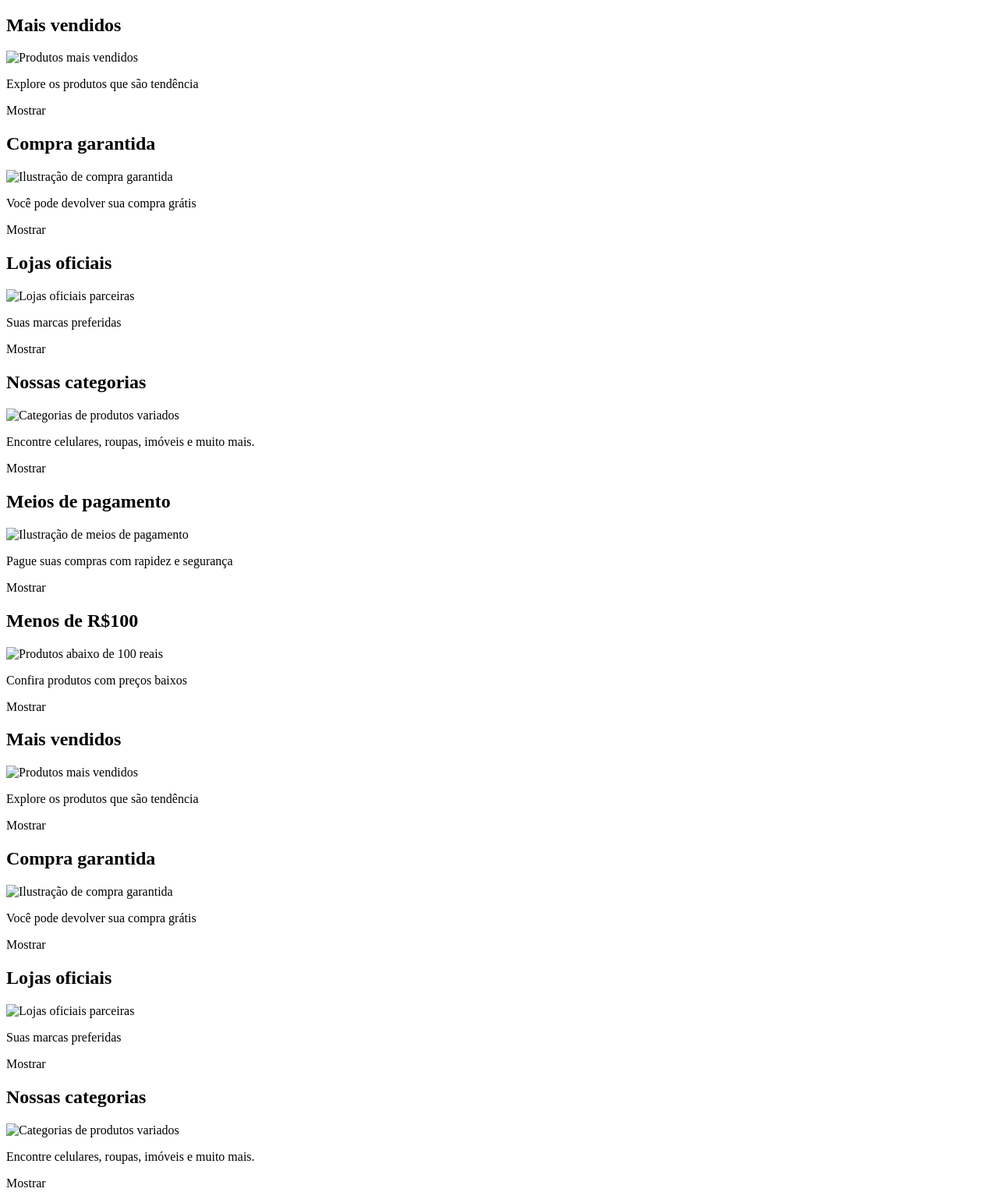
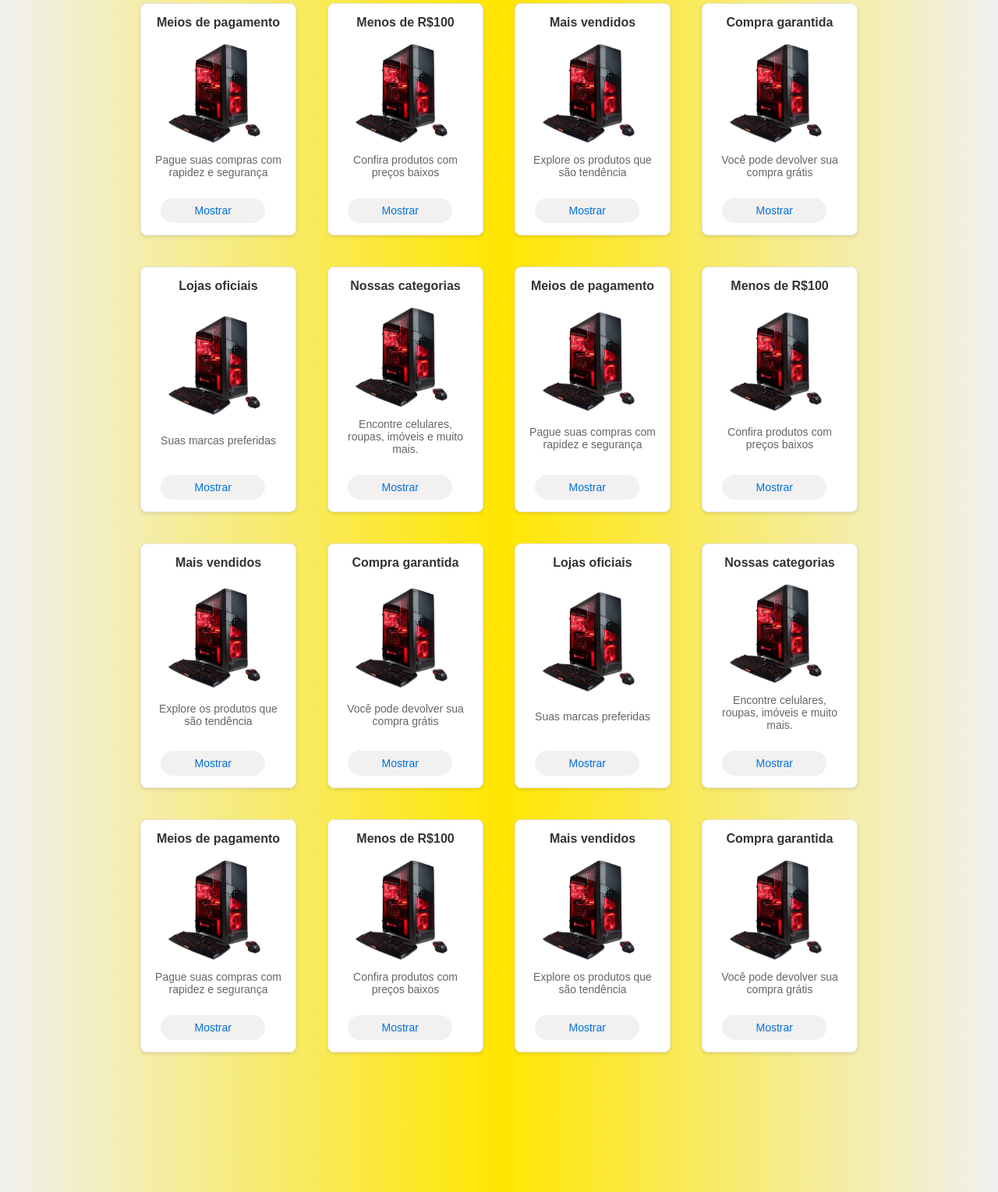
Before and after one commit to Matador1302/ProjetoMercadoLIvre, a plain HTML site: page Projeto Erro/index.html in a window 1280 px wide. Shown: the part 444-1973 px from the top of the page at 78% size. Drawn offline with Linux system fonts and the light colour scheme; files whose address does not match are found by name.

Commit message:
Correção do html e css

```diff
--- a/Projeto Erro/index.html
+++ b/Projeto Erro/index.html
@@ -1,3 +1,4 @@
+<!DOCTYPE html>
 <html lang="pt-br">
 
 <head>
@@ -6,20 +7,19 @@
     <!--ICONE DA PAGINA-->
     <link rel="shortcut icon" href="./src/assets/Logo.jpg">
     <!--CSS EXTERNO-->
-    <link rel="styleshet" href="./src/css/estilo.css">
-    <tittle>Mercado Livre</tittle>
-
+    <link rel="stylesheet" href="./src/css/estilo.css">
+    <title>Mercado Livre</title>
 </head>
 
 <body>
 
-<div id="main">
+    <div id="main">
 
         <!-- Cabeçalho principal da página -->
         <header id="topo">
             <div id="logo">
                 <a href="#">
-                    <img scr="https://http2.mlstatic.com/frontend-assets/ml-web-navigation/ui-navigation/6.6.34/mercadolibre/logo_large_25years.png" alt="Logo Mercado Livre">
+                    <img src="https://http2.mlstatic.com/frontend-assets/ml-web-navigation/ui-navigation/6.6.34/mercadolibre/logo_large_25years.png" alt="Logo Mercado Livre">
                 </a>
             </div>
 
@@ -34,136 +34,138 @@
                 <a href="#">Crie sua Conta</a>
                 <a href="#">Entre</a>
                 <a href="#">Compras</a>
-                <a href="#" label="Carrinho de compras">
-                    <img scr="./src/assets/carrinho.png" alt="Ícone do carrinho">
+                <a href="#" aria-label="Carrinho de compras">
+                    <img src="./src/assets/carrinho.png" alt="Ícone do carrinho">
                 </a>
 
                 <!-- Botão de Alternância de Tema (Dark/Light) -->
                 <div class="theme">
                     <input type="checkbox" id="dark" class="check">
-                    <label for="dark" class="theme-label" title="Alternar tema"><img scr="./src/assets/darkMode.png"></label>
+                    <label for="dark" class="theme-label" title="Alternar tema">
+                        <img src="./src/assets/darkMode.png" alt="Alternar tema">
+                    </label>
                 </div>
             </nav>
         </header>
 
         <!-- Conteúdo de destaque/banner principal -->
         <section id="banner">
-            <img scr="./src/assets/banner.png" alt="Banner promocional">
+            <img src="./src/assets/banner.png" alt="Banner promocional">
         </section>
 
         <!-- Seção de cards/destaques -->
         <section id="cards">
-            <artile class="card">
+            <article class="card">
                 <h2>Meios de pagamento</h2>
-                <img scr="./src/assets/produto.jpg" alt="Ilustração de meios de pagamento">
+                <img src="./src/assets/produto.jpg" alt="Ilustração de meios de pagamento">
                 <p class="texto">Pague suas compras com rapidez e segurança</p>
-                <buton>Mostrar</button>
-            </artile>
+                <button>Mostrar</button>
+            </article>
 
-            <artice class="card">
+            <article class="card">
                 <h2>Menos de R$100</h2>
-                <img scr="./src/assets/produto.jpg" alt="Produtos abaixo de 100 reais">
+                <img src="./src/assets/produto.jpg" alt="Produtos abaixo de 100 reais">
                 <p class="texto">Confira produtos com preços baixos</p>
-                <buton>Mostrar</button>
-            </artile>
+                <button>Mostrar</button>
+            </article>
 
-            <artile class="card">
+            <article class="card">
                 <h2>Mais vendidos</h2>
-                <img scr="./src/assets/produto.jpg" alt="Produtos mais vendidos">
+                <img src="./src/assets/produto.jpg" alt="Produtos mais vendidos">
                 <p class="texto">Explore os produtos que são tendência</p>
-                <buton>Mostrar</button>
-            </artile>
+                <button>Mostrar</button>
+            </article>
 
-            <artile class="card">
+            <article class="card">
                 <h2>Compra garantida</h2>
-                <img scr="./src/assets/produto.jpg" alt="Ilustração de compra garantida">
+                <img src="./src/assets/produto.jpg" alt="Ilustração de compra garantida">
                 <p class="texto">Você pode devolver sua compra grátis</p>
-                <buton>Mostrar</button>
-            </artile>
+                <button>Mostrar</button>
+            </article>
 
-            <artile class="card">
+            <article class="card">
                 <h2>Lojas oficiais</h2>
-                <img scr="./src/assets/produto.jpg" alt="Lojas oficiais parceiras">
+                <img src="./src/assets/produto.jpg" alt="Lojas oficiais parceiras">
                 <p class="texto">Suas marcas preferidas</p>
-                <buton>Mostrar</button>
-            </artile>
+                <button>Mostrar</button>
+            </article>
 
-            <artile class="card">
+            <article class="card">
                 <h2>Nossas categorias</h2>
-                <img scr="./src/assets/produto.jpg" alt="Categorias de produtos variados">
+                <img src="./src/assets/produto.jpg" alt="Categorias de produtos variados">
                 <p class="texto">Encontre celulares, roupas, imóveis e muito mais.</p>
-                <buton>Mostrar</button>
-            </artile>
+                <button>Mostrar</button>
+            </article>
 
-            <artile class="card">
+            <article class="card">
                 <h2>Meios de pagamento</h2>
-                <img scr="./src/assets/produto.jpg" alt="Ilustração de meios de pagamento">
+                <img src="./src/assets/produto.jpg" alt="Ilustração de meios de pagamento">
                 <p class="texto">Pague suas compras com rapidez e segurança</p>
-                <buton>Mostrar</button>
-            </artile>
+                <button>Mostrar</button>
+            </article>
 
-            <artile class="card">
+            <article class="card">
                 <h2>Menos de R$100</h2>
-                <img scr="./src/assets/produto.jpg" alt="Produtos abaixo de 100 reais">
+                <img src="./src/assets/produto.jpg" alt="Produtos abaixo de 100 reais">
                 <p class="texto">Confira produtos com preços baixos</p>
-                <buton>Mostrar</button>
-            </artile>
+                <button>Mostrar</button>
+            </article>
 
-            <artile class="card">
+            <article class="card">
                 <h2>Mais vendidos</h2>
-                <img scr="./src/assets/produto.jpg" alt="Produtos mais vendidos">
+                <img src="./src/assets/produto.jpg" alt="Produtos mais vendidos">
                 <p class="texto">Explore os produtos que são tendência</p>
-                <buton>Mostrar</button>
-            </artile>
+                <button>Mostrar</button>
+            </article>
 
-            <artile class="card">
+            <article class="card">
                 <h2>Compra garantida</h2>
-                <img scr="./src/assets/produto.jpg" alt="Ilustração de compra garantida">
+                <img src="./src/assets/produto.jpg" alt="Ilustração de compra garantida">
                 <p class="texto">Você pode devolver sua compra grátis</p>
-                <buton>Mostrar</button>
-            </artile>
+                <button>Mostrar</button>
+            </article>
 
-            <artile class="card">
+            <article class="card">
                 <h2>Lojas oficiais</h2>
-                <img scr="./src/assets/produto.jpg" alt="Lojas oficiais parceiras">
+                <img src="./src/assets/produto.jpg" alt="Lojas oficiais parceiras">
                 <p class="texto">Suas marcas preferidas</p>
-                <buton>Mostrar</button>
-            </artile>
+                <button>Mostrar</button>
+            </article>
 
-            <artile class="card">
+            <article class="card">
                 <h2>Nossas categorias</h2>
-                <img scr="./src/assets/produto.jpg" alt="Categorias de produtos variados">
+                <img src="./src/assets/produto.jpg" alt="Categorias de produtos variados">
                 <p class="texto">Encontre celulares, roupas, imóveis e muito mais.</p>
-                <buton>Mostrar</button>
-            </artile>
-            <artile class="card">
+                <button>Mostrar</button>
+            </article>
+
+            <article class="card">
                 <h2>Meios de pagamento</h2>
-                <img scr="./src/assets/produto.jpg" alt="Ilustração de meios de pagamento">
+                <img src="./src/assets/produto.jpg" alt="Ilustração de meios de pagamento">
                 <p class="texto">Pague suas compras com rapidez e segurança</p>
-                <buton>Mostrar</button>
-            </artile>
+                <button>Mostrar</button>
+            </article>
 
-            <artile class="card">
+            <article class="card">
                 <h2>Menos de R$100</h2>
-                <img scr="./src/assets/produto.jpg" alt="Produtos abaixo de 100 reais">
+                <img src="./src/assets/produto.jpg" alt="Produtos abaixo de 100 reais">
                 <p class="texto">Confira produtos com preços baixos</p>
-                <buton>Mostrar</button>
-            </artile>
+                <button>Mostrar</button>
+            </article>
 
-            <artile class="card">
+            <article class="card">
                 <h2>Mais vendidos</h2>
-                <img scr="./src/assets/produto.jpg" alt="Produtos mais vendidos">
+                <img src="./src/assets/produto.jpg" alt="Produtos mais vendidos">
                 <p class="texto">Explore os produtos que são tendência</p>
-                <buton>Mostrar</button>
-            </artile>
+                <button>Mostrar</button>
+            </article>
 
-            <artile class="card">
+            <article class="card">
                 <h2>Compra garantida</h2>
-                <img scr="./src/assets/produto.jpg" alt="Ilustração de compra garantida">
+                <img src="./src/assets/produto.jpg" alt="Ilustração de compra garantida">
                 <p class="texto">Você pode devolver sua compra grátis</p>
-                <buton>Mostrar</button>
-            </artile>
-
+                <button>Mostrar</button>
+            </article>
         </section>
 
     </div>
--- a/Projeto Erro/src/css/estilo.css
+++ b/Projeto Erro/src/css/estilo.css
@@ -26,17 +26,18 @@
     box-sizing: border-box; /* Inclui borda e padding no cálculo do tamanho */
 }
 
-bodi { /* Estiliza o corpo da página */
+body { /* Estiliza o corpo da página */
     font-family: sans-serif; /* Define a fonte padrão */
     background-image: var(--bgGradient); /* Aplica o gradiente dinâmico */
     color: var(--fontColor1); /* Aplica a cor de texto padrão */
-    transition:  color 0.3s ease; /* Transição suave na cor */
+    transition: color 0.3s ease; /* Transição suave na cor */
 }
+
 #main { /* Container principal da página */
     width: 100%; /* Ocupa toda a largura disponível */
 }
 
-.topo { /* Estiliza o cabeçalho */
+#topo { /* Estiliza o cabeçalho (id="topo") */
     background-color: var(--menuColor); /* Cor de fundo dinâmica do menu */
     display: flex; /* Ativa o modelo flexbox */
     align-items: center; /* Alinha os itens verticalmente ao centro */
@@ -74,7 +75,7 @@
 }
 
 #banner img { /* Imagem do banner principal */
-    width: 100%;    /* Largura total */
+    width: 100%; /* Largura total */
     height: 300px; /* Altura fixa */
     object-fit: cover; /* Cobre o espaço sem distorcer */
 }
@@ -85,7 +86,7 @@
     gap: 15px; /* Espaço uniforme entre os itens */
 }
 
-.theme{ /* Container do seletor de tema */
+.theme { /* Container do seletor de tema */
     display: inline-flex; /* Flexbox inline */
     align-items: center; /* Alinha ao centro */
 }
@@ -101,7 +102,7 @@
     margin: 0; /* Remove margens */
 }
 
-#cardis { /* Container da seção de cards */
+#cards { /* Container da seção de cards (id="cards") */
     width: 90%; /* Largura de 90% da tela */
     display: flex; /* Ativa flexbox */
     justify-content: center; /* Centraliza os cards */
@@ -138,7 +139,7 @@
     margin: 10px auto; /* Centraliza a imagem */
 }
 
-.card buttons { /* Botão dentro do card */
+.card button { /* Botão dentro do card */
     margin-top: 15px; /* Margem superior */
     margin-left: 10px; /* Margem à esquerda */
     width: 80%; /* Largura de 80% */
@@ -156,21 +157,21 @@
     opacity: 0.85; /* Reduz levemente a opacidade */
 }
 
-.card p { /* Título/parágrafo do card */
+.card h2 { /* Título do card */
     font-size: 16px; /* Tamanho da fonte */
     font-weight: bold; /* Deixa o texto em negrito */
     margin-bottom: 5px; /* Margem inferior */
     color: var(--fontColor1); /* Cor dinâmica */
 }
 
-.card span.texto { /* Descrição secundária do card */
+.card p.texto { /* Descrição secundária do card */
     font-size: 14px; /* Tamanho da fonte */
     color: var(--fontColor2); /* Cor dinâmica secundária */
     display: block; /* Comportamento de bloco */
     margin-bottom: 10px; /* Margem inferior */
 }
 
-foter { /* Rodapé da página */
+footer { /* Rodapé da página */
     text-align: center; /* Centraliza o texto */
     padding: 20px; /* Espaçamento interno */
     margin-top: 20%; /* Distância grande do topo */
@@ -194,6 +195,11 @@
         margin: 0; /* Remove margens */
     }
 
+    #busca-input {
+        width: 100%; /* Faz o input ocupar a largura total no mobile */
+        margin-left: 0; /* Remove a margem fixa de 100px */
+    }
+
     #menu {
         justify-content: space-around; /* Espaça uniformemente os itens do menu */
         width: 100%; /* Ocupa toda a largura */
```
